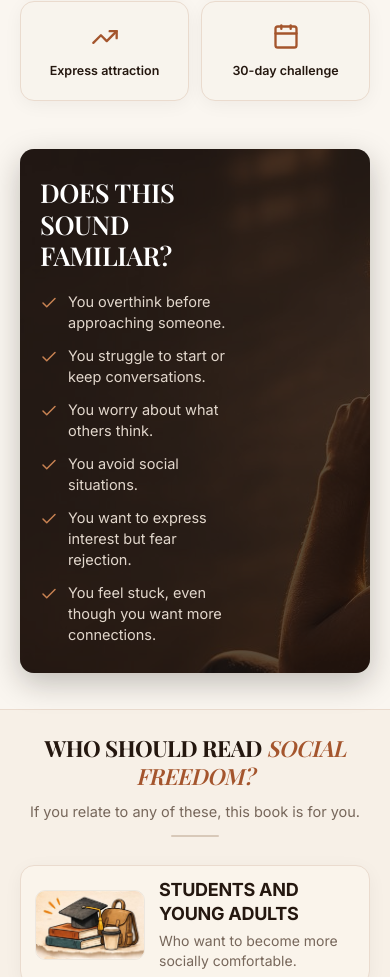
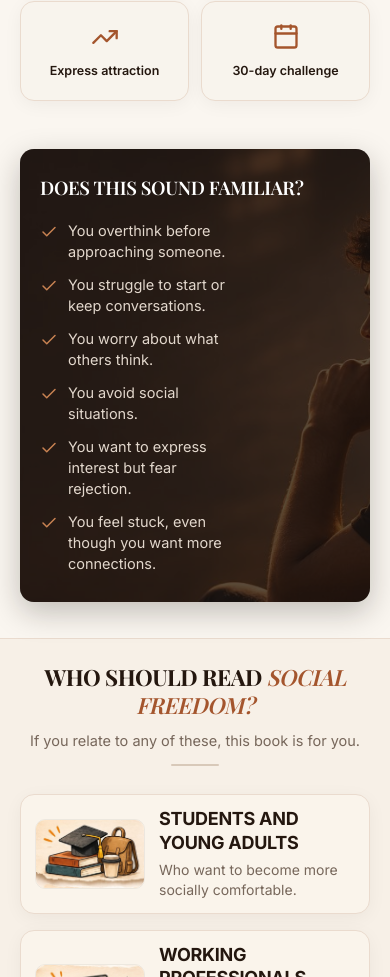
Before and after one commit to piyushduebycse/menticoooooo, a React (Vite) app: page / in a window 390 px wide. Shown: the part 1402-2379 px from the top of the page. Built offline with nearby package versions, Linux system fonts and the light colour scheme; no server answers; a web font is replaced by a local one.

Commit message:
style(landing): keep 'Does This Sound Familiar?' title on a single line on mobile phones

```diff
--- a/src/landing.css
+++ b/src/landing.css
@@ -1798,10 +1798,13 @@ body[data-menu-open="true"] .mentico-sticky-bar,
 
   .mentico-card-familiar-content {
     max-width: 100%;
+    width: 100%;
   }
 
   .mentico-card-familiar-title {
-    font-size: 26px;
+    font-size: clamp(16px, 4.8vw, 21px);
+    white-space: nowrap;
+    letter-spacing: -0.3px;
   }
 
   .mentico-familiar-item {
```
